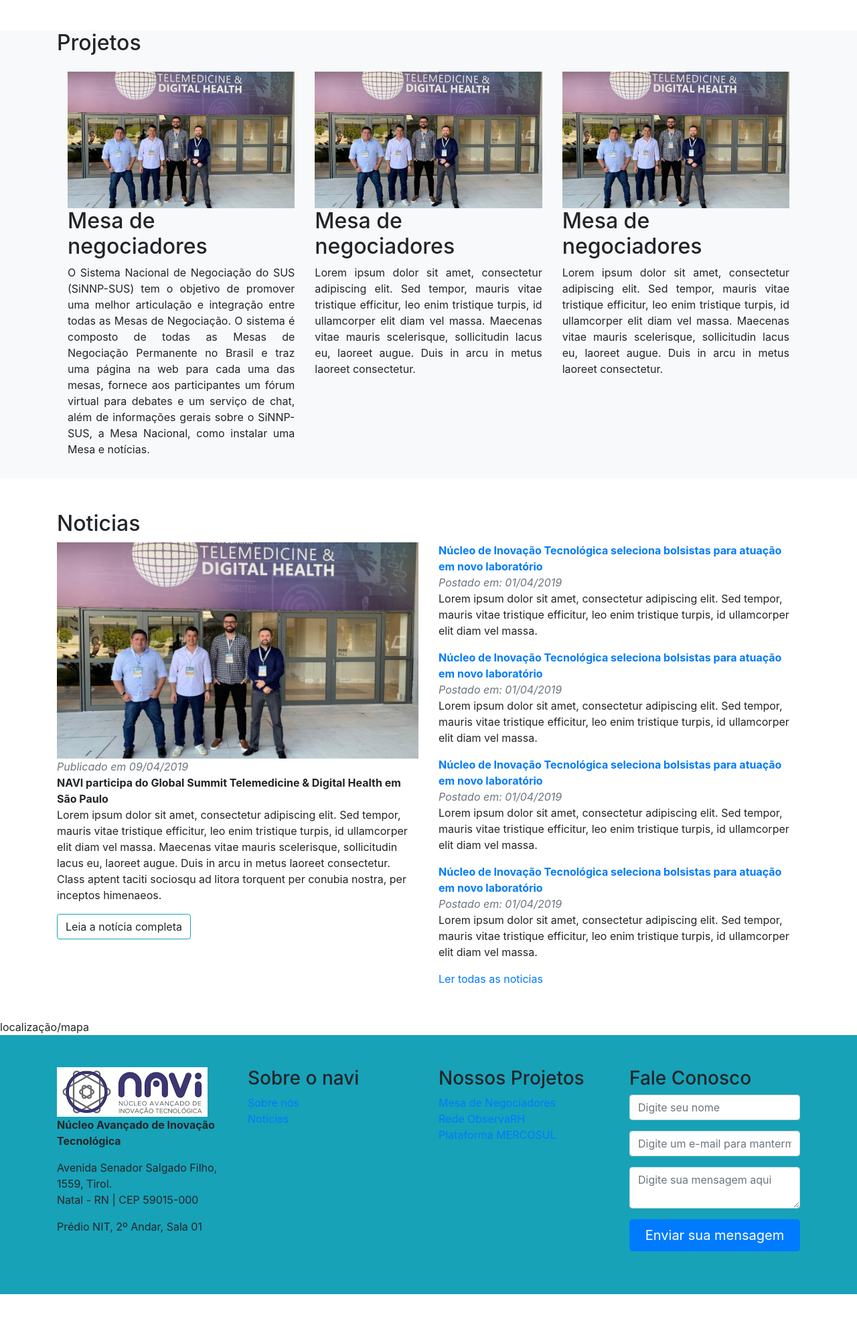
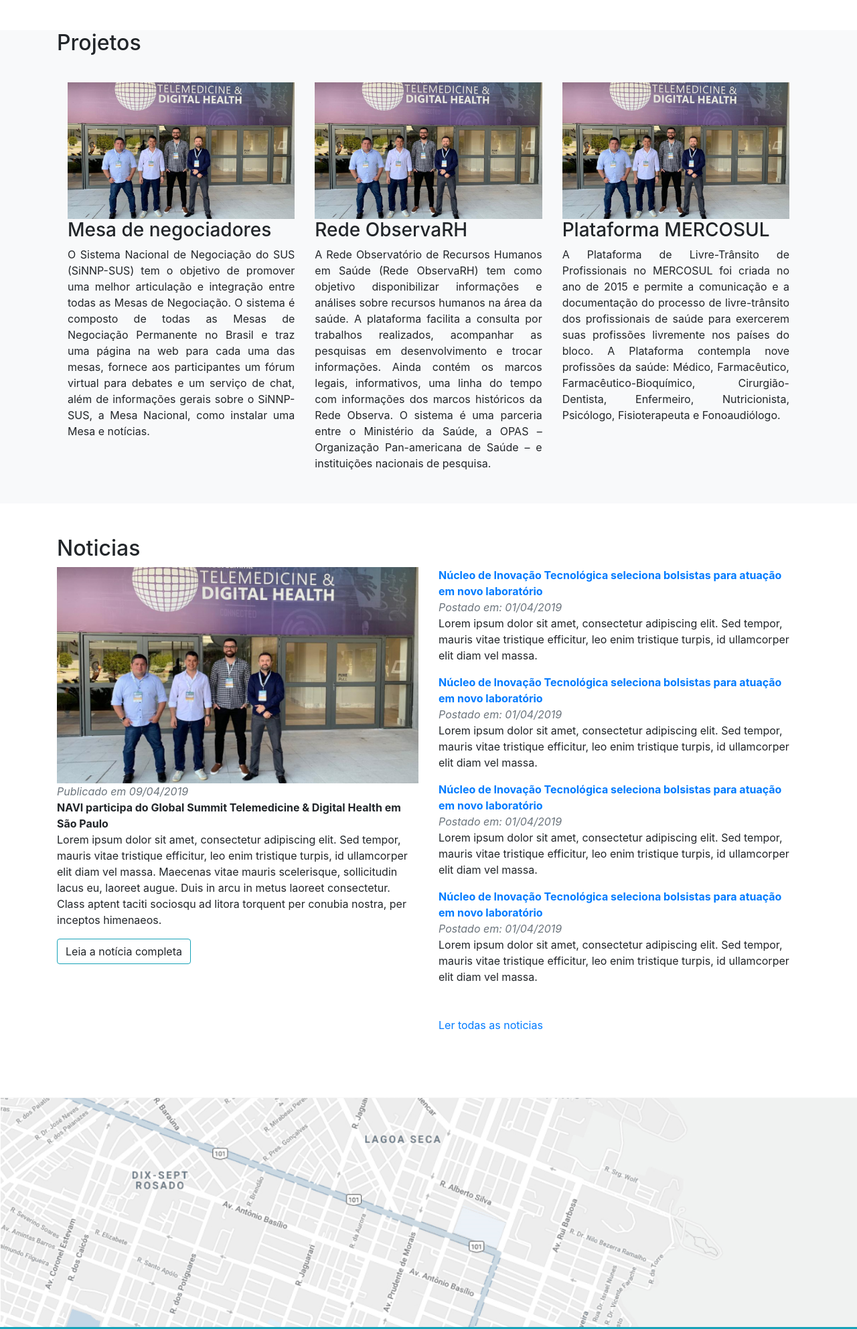
Before and after one commit to JoseMateusss/siteNavi, a website: page src/index.html in a window 1280 px wide. Shown: the part 1051-3036 px from the top of the page at 67% size. Before the commit the page ends 2984 px from the top, so only its background shows below. Drawn offline with Linux system fonts and the light colour scheme.

Commit message:
modificações no footer e adição de mapa

```diff
--- a/src/index.html
+++ b/src/index.html
@@ -62,26 +62,26 @@
           <div class="container">
             <h2>Projetos</h2>
             <div class="row p-3">
-                <div class="col-md-4">
+                <div class="col-md-4 my-3">
                       <img class="img-fluid" src="img/fotonoticia.png">
-                      <h2 class="">Mesa de negociadores</h2>
+                      <h3 class="">Mesa de negociadores</h3>
                       <p class="text-justify">
                           O Sistema Nacional de Negociação do SUS (SiNNP-SUS) tem o objetivo de promover uma melhor articulação e integração entre todas as Mesas de Negociação. O sistema é composto de todas as Mesas de Negociação Permanente no Brasil e traz uma página na web para cada uma das mesas, fornece aos participantes um fórum virtual para debates e um serviço de chat, além de informações gerais sobre o SiNNP-SUS, a Mesa Nacional, como instalar uma Mesa e notícias.
                       </p>
                 </div>
-                <div class="col-md-4">
+                <div class="col-md-4 my-3">
                    <img class="img-fluid" src="img/fotonoticia.png">
-                      <h2 class="">Mesa de negociadores</h2>
+                      <h3 class="">Rede ObservaRH</h3>
                       <p class="text-justify">
-                          Lorem ipsum dolor sit amet, consectetur adipiscing elit. Sed tempor, mauris vitae tristique efficitur, leo enim tristique turpis, id ullamcorper elit diam vel massa. Maecenas vitae mauris scelerisque, sollicitudin lacus eu, laoreet augue. Duis in arcu in metus laoreet consectetur.
+                         A Rede Observatório de Recursos Humanos em Saúde (Rede ObservaRH) tem como objetivo disponibilizar informações e análises sobre recursos humanos na área da saúde. A plataforma facilita a consulta por trabalhos realizados, acompanhar as pesquisas em desenvolvimento e trocar informações. Ainda contém os marcos legais, informativos, uma linha do tempo com informações dos marcos históricos da Rede Observa. O sistema é uma parceria entre o Ministério da Saúde, a OPAS – Organização Pan-americana de Saúde – e instituições nacionais de pesquisa.
                       </p>
 
                 </div>
-                <div class="col-md-4">
+                <div class="col-md-4 my-3">
                      <img class="img-fluid" src="img/fotonoticia.png">
-                      <h2 class="">Mesa de negociadores</h2>
+                      <h3 class="">Plataforma MERCOSUL</h3>
                       <p class="text-justify">
-                          Lorem ipsum dolor sit amet, consectetur adipiscing elit. Sed tempor, mauris vitae tristique efficitur, leo enim tristique turpis, id ullamcorper elit diam vel massa. Maecenas vitae mauris scelerisque, sollicitudin lacus eu, laoreet augue. Duis in arcu in metus laoreet consectetur.
+                          A Plataforma de Livre-Trânsito de Profissionais no MERCOSUL foi criada no ano de 2015 e permite a comunicação e a documentação do processo de livre-trânsito dos profissionais de saúde para exercerem suas profissões livremente nos países do bloco. A Plataforma contempla nove profissões da saúde: Médico, Farmacêutico, Farmacêutico-Bioquímico, Cirurgião-Dentista, Enfermeiro, Nutricionista, Psicólogo, Fisioterapeuta e Fonoaudiólogo.
                       </p>
                 </div>
             </div>
@@ -157,20 +157,24 @@
                               </p>
                           </div>
                       </div><!--FimNoticia-->
-                      <a href="#">Ler todas as noticias</a>
+                      <div class="my-5">
+                        <a class="my=5"href="#">Ler todas as noticias</a>
+                      </div>
                   </div>
               </div>
           </div>
       </section>
 
       <section>
-        localização/mapa
+
+            <img width="100%"src="img/mapa.png">
+
       </section>
 
       <footer class="bg-info">
           <div class="container">
-              <div class="row">
-                  <div class="col-md-3 my-5">
+              <div class="row p-5">
+                  <div class="col-md-3">
                       <img class="img-fluid" src="img/logonavi.png">
                       <div>
                           <p><strong>Núcleo Avançado de Inovação Tecnológica</strong></p>
@@ -188,7 +192,7 @@
                           </p>
                       </div>
                   </div>
-                  <div class="col-md-3 my-5">
+                  <div class="col-md-3">
                       <h3>Sobre o navi</h3>
                       <div>
                           <a href="#">Sobre nós</a>
@@ -197,7 +201,7 @@
                           <a href="#">Notícias</a>
                       </div>
                   </div>
-                  <div class="col-md-3 my-5">
+                  <div class="col-md-3">
                       <h3>Nossos Projetos</h3>
                       <div>
                           <a href="#">Mesa de Negociadores</a>
@@ -211,20 +215,20 @@
                           <a href="#">Plataforma MERCOSUL</a>
                       </div>
                   </div>
-                  <div class="col-md-3 my-5">
+                  <div class="col-md-3">
                       <h3>Fale Conosco</h3>
                       <form>
                           <div class="form-group">
-                              <input class="form-control" placeholder="Digite seu nome">
+                              <input style=" box-shadow: 0 0 0 0; outline: 0;"class="form-control rounded-0 border border-dark border-top-0 border-left-0 border-right-0 bg-info text-light" placeholder="Digite seu nome">
                           </div>
                           <div class="form-group">
-                              <input class="form-control" placeholder="Digite um e-mail para mantermos contato">
+                              <input style=" box-shadow: 0 0 0 0; outline: 0;" class="form-control rounded-0 border border-dark border-top-0 border-left-0 border-right-0 bg-info text-light" placeholder="Digite um e-mail para mantermos contato">
                           </div>
                          <div class="form-group">
-                              <textarea class="form-control" placeholder="Digite sua mensagem aqui"></textarea>
+                              <textarea style=" box-shadow: 0 0 0 0; outline: 0;" class="form-control rounded-0 border border-light border-top-0 border-left-0 border-right-0 bg-info text-light" placeholder="Digite sua mensagem aqui"></textarea>
                           </div>
                           <div class="form-group">
-                              <button type="submit" class="btn btn-primary btn-lg btn-block" href="#">Enviar sua mensagem</button>
+                              <button type="submit" class="form-control btn btn-primary" href="#">Enviar sua mensagem</button>
                           </div>
                       </form>
                   </div>
```
Also changed, not shown: src/img/mapa.png (added).
